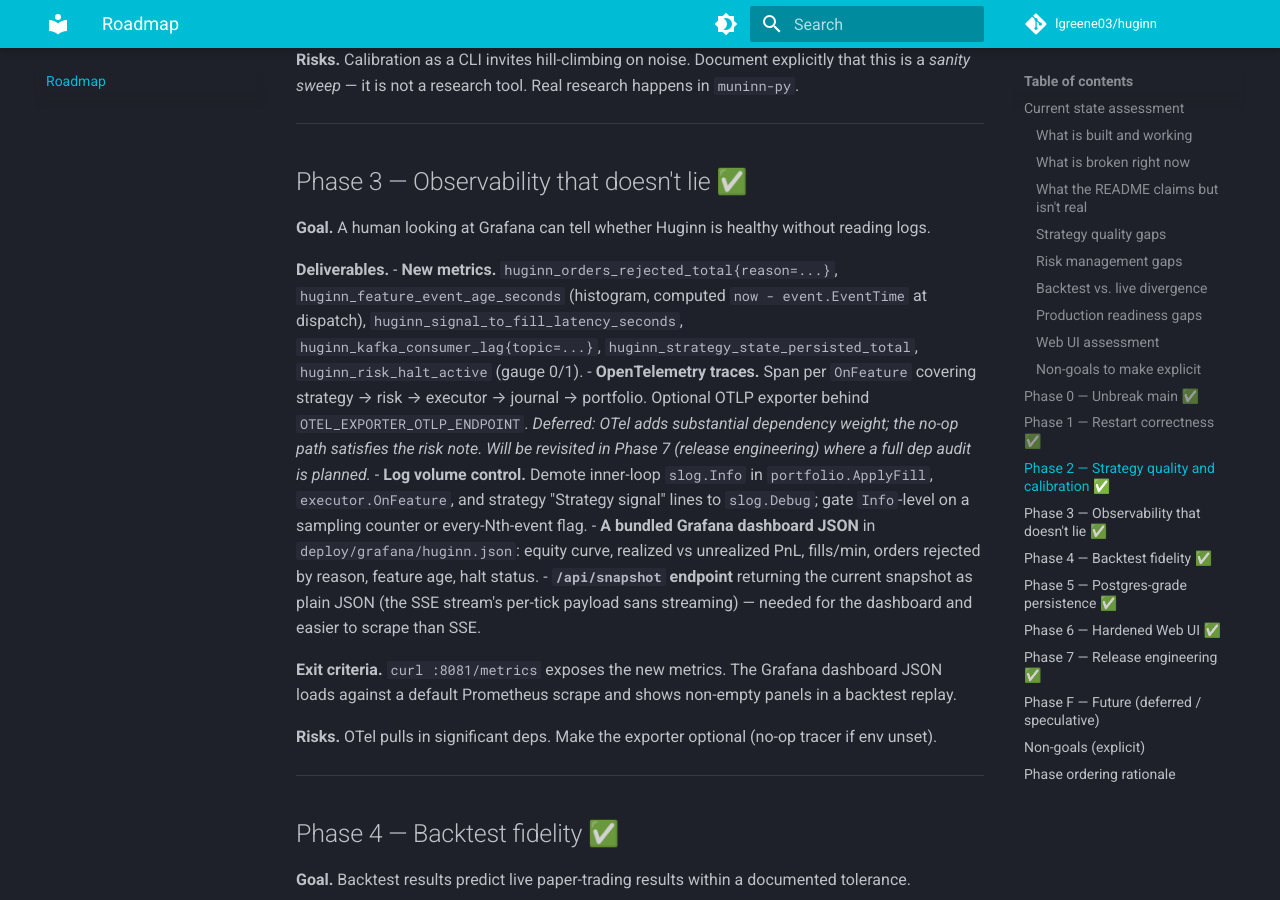
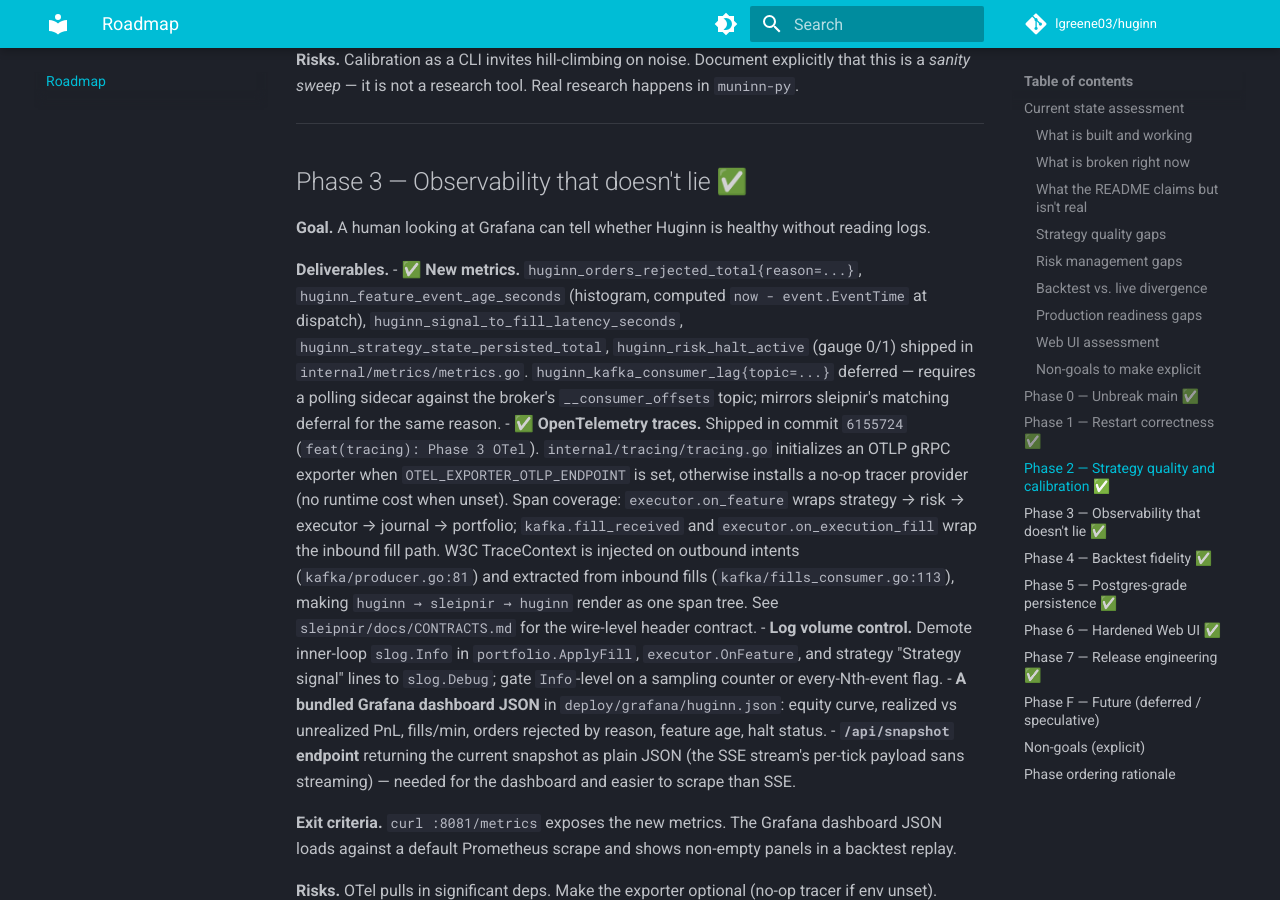
Before and after one commit to lgreene03/huginn, an MkDocs documentation site: the page built from docs/ROADMAP.md, in a window 1280 px wide and 900 px high, scrolled down 6938 px. Built offline with MkDocs 1.6.1 and Material for MkDocs 9.7.7, drawn with Linux system fonts in a browser that asks for light colours; comment, search, counter and statistics services are not loaded.

Commit message:
docs(roadmap): correct Phase 3 OTel status — shipped, not deferred
The Phase 3 OTel bullet was annotated "Deferred ... revisited in Phase 7"
but commit 6155724 actually shipped the full instrumentation:
internal/tracing/tracing.go, OTLP gRPC exporter behind
OTEL_EXPORTER_OTLP_ENDPOINT, no-op fallback, W3C TraceContext on Kafka
headers, and spans on the on_feature / fill_received / on_execution_fill
paths. Sleipnir's CONTRACTS.md already documents the end-to-end
traceparent flow that depends on this, so the roadmap saying "deferred"
was misleading.

Also flipped the Phase 3 metrics bullet to ✅ and called out the one
sub-item that did not ship (huginn_kafka_consumer_lag) — matches
sleipnir's matching deferral for the same polling-infra reason.

Docs-only. No code change.

Co-Authored-By: Claude Opus 4.7 <noreply@anthropic.com>

```diff
--- a/docs/ROADMAP.md
+++ b/docs/ROADMAP.md
@@ -153,8 +153,8 @@ Phased delivery, mirroring the discipline of the [Muninn server ROADMAP](https:/
 **Goal.** A human looking at Grafana can tell whether Huginn is healthy without reading logs.
 
 **Deliverables.**
-- **New metrics.** `huginn_orders_rejected_total{reason=...}`, `huginn_feature_event_age_seconds` (histogram, computed `now - event.EventTime` at dispatch), `huginn_signal_to_fill_latency_seconds`, `huginn_kafka_consumer_lag{topic=...}`, `huginn_strategy_state_persisted_total`, `huginn_risk_halt_active` (gauge 0/1).
-- **OpenTelemetry traces.** Span per `OnFeature` covering strategy → risk → executor → journal → portfolio. Optional OTLP exporter behind `OTEL_EXPORTER_OTLP_ENDPOINT`. _Deferred: OTel adds substantial dependency weight; the no-op path satisfies the risk note. Will be revisited in Phase 7 (release engineering) where a full dep audit is planned._
+- ✅ **New metrics.** `huginn_orders_rejected_total{reason=...}`, `huginn_feature_event_age_seconds` (histogram, computed `now - event.EventTime` at dispatch), `huginn_signal_to_fill_latency_seconds`, `huginn_strategy_state_persisted_total`, `huginn_risk_halt_active` (gauge 0/1) shipped in `internal/metrics/metrics.go`. `huginn_kafka_consumer_lag{topic=...}` deferred — requires a polling sidecar against the broker's `__consumer_offsets` topic; mirrors sleipnir's matching deferral for the same reason.
+- ✅ **OpenTelemetry traces.** Shipped in commit `6155724` (`feat(tracing): Phase 3 OTel`). `internal/tracing/tracing.go` initializes an OTLP gRPC exporter when `OTEL_EXPORTER_OTLP_ENDPOINT` is set, otherwise installs a no-op tracer provider (no runtime cost when unset). Span coverage: `executor.on_feature` wraps strategy → risk → executor → journal → portfolio; `kafka.fill_received` and `executor.on_execution_fill` wrap the inbound fill path. W3C TraceContext is injected on outbound intents (`kafka/producer.go:81`) and extracted from inbound fills (`kafka/fills_consumer.go:113`), making `huginn → sleipnir → huginn` render as one span tree. See `sleipnir/docs/CONTRACTS.md` for the wire-level header contract.
 - **Log volume control.** Demote inner-loop `slog.Info` in `portfolio.ApplyFill`, `executor.OnFeature`, and strategy "Strategy signal" lines to `slog.Debug`; gate `Info`-level on a sampling counter or every-Nth-event flag.
 - **A bundled Grafana dashboard JSON** in `deploy/grafana/huginn.json`: equity curve, realized vs unrealized PnL, fills/min, orders rejected by reason, feature age, halt status.
 - **`/api/snapshot` endpoint** returning the current snapshot as plain JSON (the SSE stream's per-tick payload sans streaming) — needed for the dashboard and easier to scrape than SSE.
```
